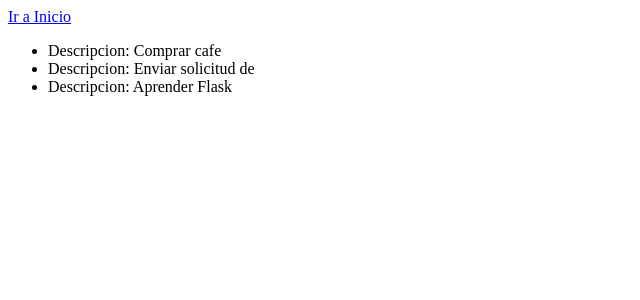
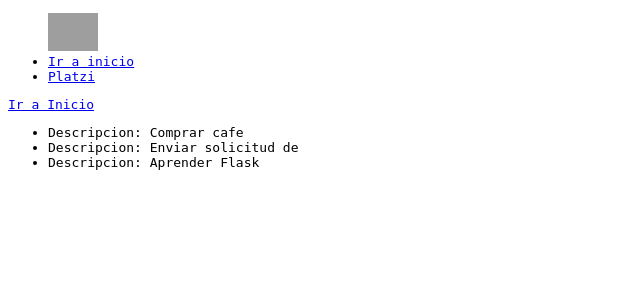
Before and after one commit to martinmendozadev/to-do-list, a Flask app: page /hello in a window 1280 px wide. Shown: the top 300 px of the page, without its empty margins (0-640 px from the left). Run offline with Flask 2, Linux system fonts and the light colour scheme; grey boxes are pictures that could not be loaded.

Commit message:
Static files

```diff
--- /dev/null
+++ b/static/css/main.css
@@ -0,0 +1,8 @@
+html * {
+    font-family: monospace;
+}
+
+img{
+    max-width: 50px;
+    max-height: 50px;
+}
--- a/templates/base.html
+++ b/templates/base.html
@@ -6,8 +6,13 @@
     <title>
         {%  block title %} Flask |{% endblock %}
     </title>
+
+    <link rel="stylesheet" href="{{ url_for('static', filename='css/main.css') }}">
 </head>
 <body>
+    <header>
+        {% include 'navbar.html' %}
+    </header>
     {% block content %}
     {% endblock %}
 </body>
--- /dev/null
+++ b/templates/navbar.html
@@ -0,0 +1,7 @@
+<nav>
+    <ul>
+        <img src="{{ url_for('static', filename='images/me.jpg') }}" alt="Me">
+        <li><a href="{{ url_for('index') }}">Ir a inicio</a></li>
+        <li><a href="https://platzi.com" target="_blank">Platzi</a></li>
+    </ul>
+</nav>
```
Also changed, not shown: 1 other file.
